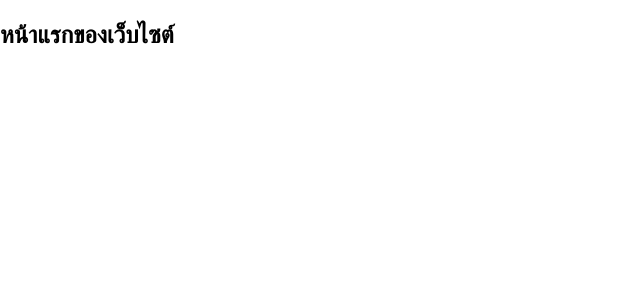
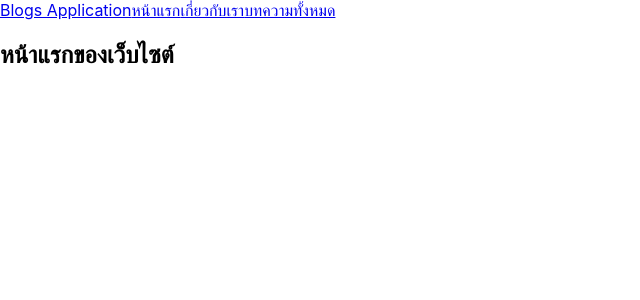
Before and after one commit to Sorawit255/REACT_18, a React (Create React App) app in the folder react-app2/: page / in a window 1280 px wide. Shown: the top 300 px of the page, without its empty margins (0-640 px from the left). Built offline with nearby package versions, Linux system fonts and the light colour scheme.

Commit message:
สร้างเมนู (Navbar)

```diff
--- a/react-app2/src/App.js
+++ b/react-app2/src/App.js
@@ -1,9 +1,11 @@
 import Home from "./components/Home";
 import About from "./components/About";
 import Blogs from "./components/Blogs";
+import Navbar from "./components/Navbar";
 import { BrowserRouter,Routes,Route ,Navigate} from "react-router-dom";function App() {
   return (
     <BrowserRouter>
+      <Navbar/>
       <Routes>
           <Route path="/" element={<Home/>}></Route>
           <Route path="/about" element={<About/>}></Route>
--- /dev/null
+++ b/react-app2/src/components/Navbar.js
@@ -0,0 +1,12 @@
+import { Link } from "react-router-dom"
+
+export default function Navber(){
+    return(
+        <nav>
+            <Link to="/">Blogs Application</Link>
+            <Link to="/">หน้าแรก</Link>
+            <Link to="/about">เกี่ยวกับเรา</Link>
+            <Link to="/blogs">บทความทั้งหมด</Link>
+        </nav>
+    )
+}
```
